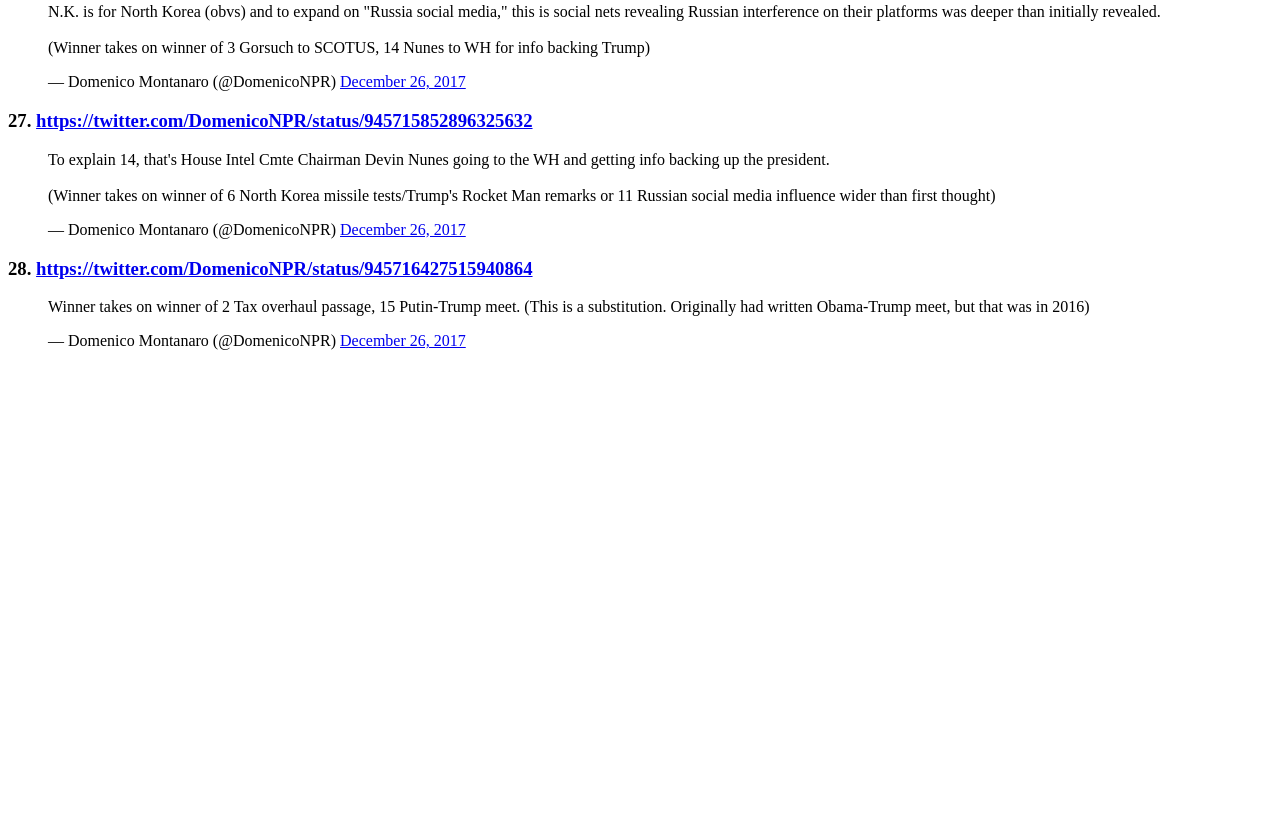
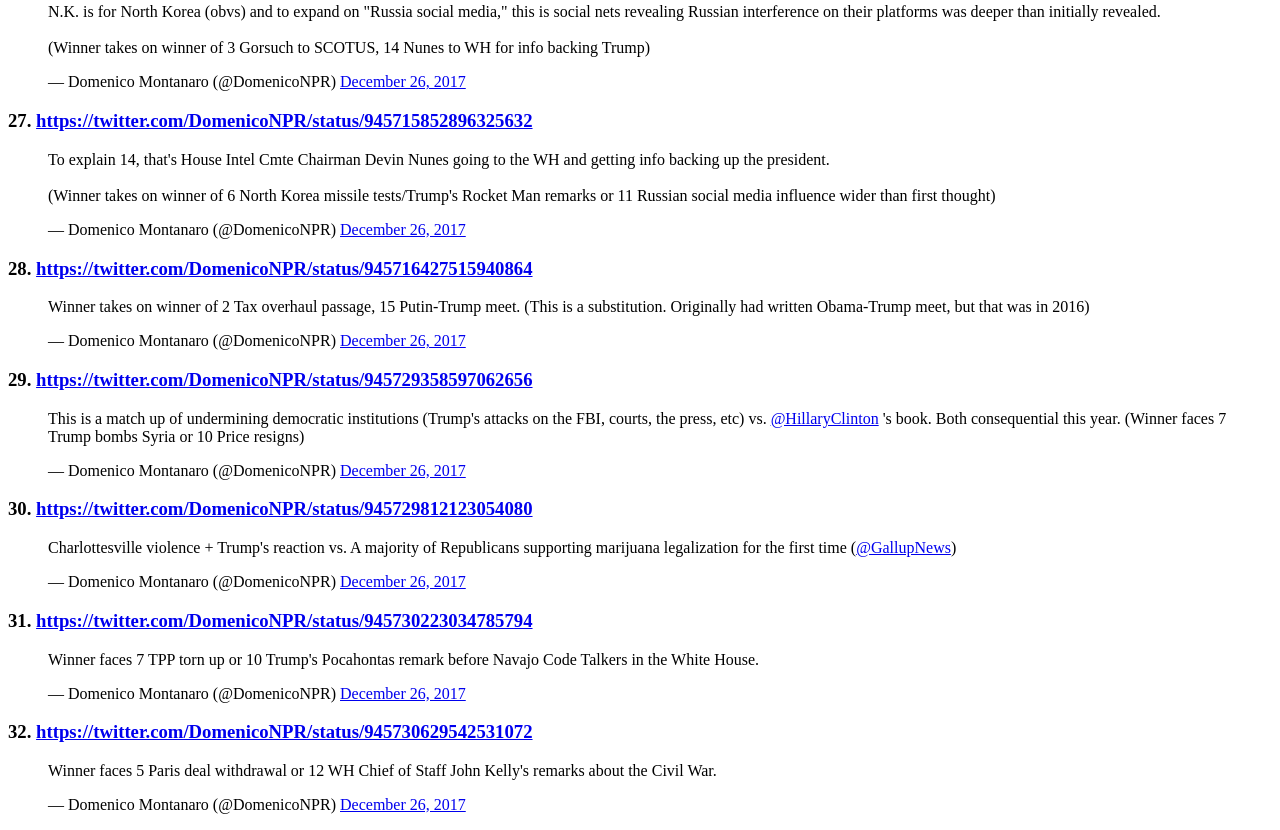
Before and after one commit to icco/npr-politics-bracket, a plain HTML site: page index.html in a window 1280 px wide. Shown: the part 3240-4070 px from the top of the page. Before the commit the page ends 3606 px from the top, so only its background shows below. Drawn offline with Linux system fonts and the light colour scheme.

Commit message:
add in new polls

```diff
--- a/index.html
+++ b/index.html
@@ -7,10 +7,6 @@
     <h1>NPR Politics 2017 Story Bracket</h1>
 
     <p> Story context: <a href="https://www.npr.org/2017/12/26/573486031/pick-the-biggest-political-story-of-2017">https://www.npr.org/2017/12/26/573486031/pick-the-biggest-political-story-of-2017</a>
-
-
-
-
 <h2>Round 1!</h2>
 <div>
   <h3>1. <a href="https://twitter.com/DomenicoNPR/status/945702364488568833">https://twitter.com/DomenicoNPR/status/945702364488568833</a></h3>
@@ -207,3 +203,31 @@
 <script async src="https://platform.twitter.com/widgets.js" charset="utf-8"></script>
 
 </div>
+
+<div>
+  <h3>29. <a href="https://twitter.com/DomenicoNPR/status/945729358597062656">https://twitter.com/DomenicoNPR/status/945729358597062656</a></h3>
+  <blockquote class="twitter-tweet"><p lang="en" dir="ltr">This is a match up of undermining democratic institutions (Trump&#39;s attacks on the FBI, courts, the press, etc) vs. <a href="https://twitter.com/HillaryClinton?ref_src=twsrc%5Etfw">@HillaryClinton</a> &#39;s book. Both consequential this year. (Winner faces 7 Trump bombs Syria or 10 Price resigns)</p>&mdash; Domenico Montanaro (@DomenicoNPR) <a href="https://twitter.com/DomenicoNPR/status/945729358597062656?ref_src=twsrc%5Etfw">December 26, 2017</a></blockquote>
+<script async src="https://platform.twitter.com/widgets.js" charset="utf-8"></script>
+
+</div>
+
+<div>
+  <h3>30. <a href="https://twitter.com/DomenicoNPR/status/945729812123054080">https://twitter.com/DomenicoNPR/status/945729812123054080</a></h3>
+  <blockquote class="twitter-tweet"><p lang="en" dir="ltr">Charlottesville violence + Trump&#39;s reaction vs. A majority of Republicans supporting marijuana legalization for the first time (<a href="https://twitter.com/GallupNews?ref_src=twsrc%5Etfw">@GallupNews</a>)</p>&mdash; Domenico Montanaro (@DomenicoNPR) <a href="https://twitter.com/DomenicoNPR/status/945729812123054080?ref_src=twsrc%5Etfw">December 26, 2017</a></blockquote>
+<script async src="https://platform.twitter.com/widgets.js" charset="utf-8"></script>
+
+</div>
+
+<div>
+  <h3>31. <a href="https://twitter.com/DomenicoNPR/status/945730223034785794">https://twitter.com/DomenicoNPR/status/945730223034785794</a></h3>
+  <blockquote class="twitter-tweet"><p lang="en" dir="ltr">Winner faces 7 TPP torn up or 10 Trump&#39;s Pocahontas remark before Navajo Code Talkers in the White House.</p>&mdash; Domenico Montanaro (@DomenicoNPR) <a href="https://twitter.com/DomenicoNPR/status/945730223034785794?ref_src=twsrc%5Etfw">December 26, 2017</a></blockquote>
+<script async src="https://platform.twitter.com/widgets.js" charset="utf-8"></script>
+
+</div>
+
+<div>
+  <h3>32. <a href="https://twitter.com/DomenicoNPR/status/945730629542531072">https://twitter.com/DomenicoNPR/status/945730629542531072</a></h3>
+  <blockquote class="twitter-tweet"><p lang="en" dir="ltr">Winner faces 5 Paris deal withdrawal or 12 WH Chief of Staff John Kelly&#39;s remarks about the Civil War.</p>&mdash; Domenico Montanaro (@DomenicoNPR) <a href="https://twitter.com/DomenicoNPR/status/945730629542531072?ref_src=twsrc%5Etfw">December 26, 2017</a></blockquote>
+<script async src="https://platform.twitter.com/widgets.js" charset="utf-8"></script>
+
+</div>
```
